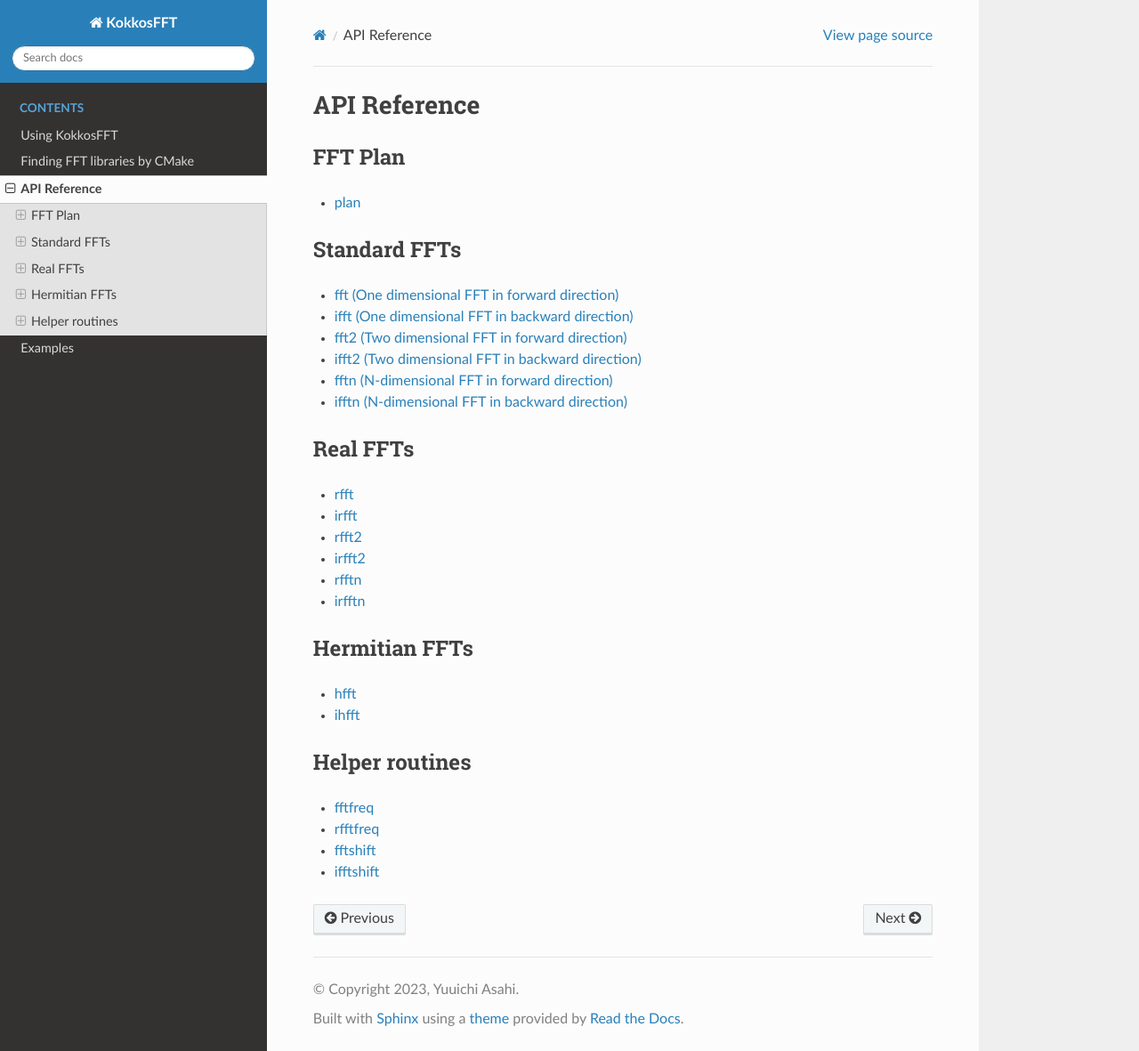
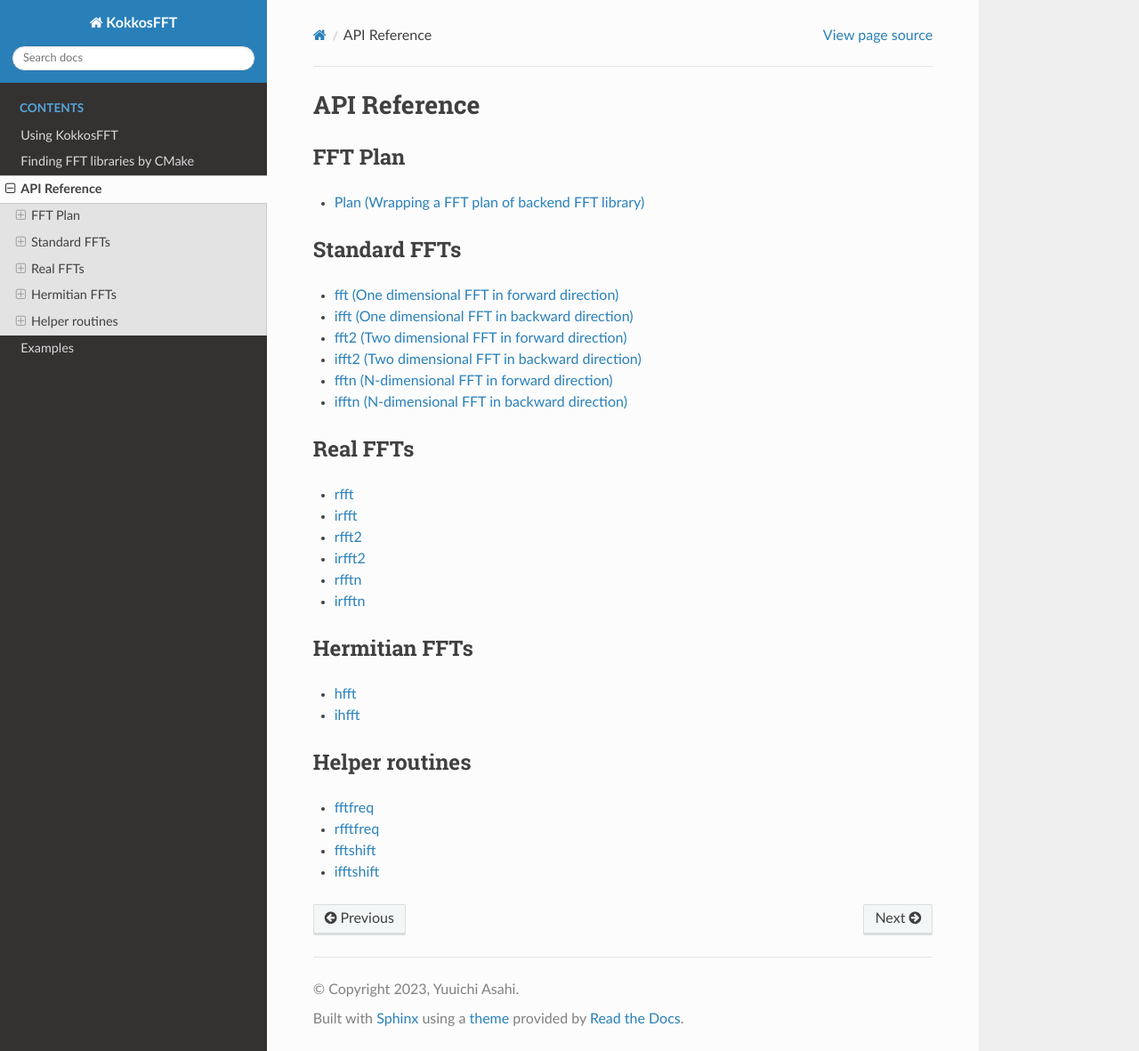
Before and after one commit to kokkos/kokkos-fft, a Sphinx documentation site: the page built from docs/api_reference.rst, in a window 1280 px wide and 1181 px high. Shown: the whole window at 89% size. Built offline with Sphinx 7.4.7 and the Read the Docs theme 2.0.0, drawn with Linux system fonts in a browser that asks for light colours.

```diff
--- a/docs/api/standard/fft.rst
+++ b/docs/api/standard/fft.rst
@@ -1,6 +1,6 @@
 
-fft (One dimensional FFT in forward direction)
-----------------------------------------------
+KokkosFFT::fft
+--------------
 
 .. doxygenfunction:: KokkosFFT::fft(const ExecutionSpace& exec_space, const InViewType& in, OutViewType& out, KokkosFFT::Normalization, int axis, std::optional<std::size_t> n)
 .. doxygenfunction:: KokkosFFT::fft(const ExecutionSpace& exec_space, const InViewType& in, OutViewType& out, const PlanType& plan, KokkosFFT::Normalization norm, int axis, std::optional<std::size_t> n)
--- a/docs/api_reference.rst
+++ b/docs/api_reference.rst
@@ -8,7 +8,7 @@ FFT Plan
 .. toctree::
    :maxdepth: 1
 
-   plan <api/plan>
+   Plan (Wrapping a FFT plan of backend FFT library) <api/plan>
 
 Standard FFTs
 -------------
@@ -16,7 +16,7 @@ Standard FFTs
 .. toctree::
    :maxdepth: 1
 
-   api/standard/fft.rst
+   fft (One dimensional FFT in forward direction) <api/standard/fft.rst>
    api/standard/ifft.rst
    api/standard/fft2.rst
    api/standard/ifft2.rst
```
Also changed, not shown: .readthedocs.yaml.
